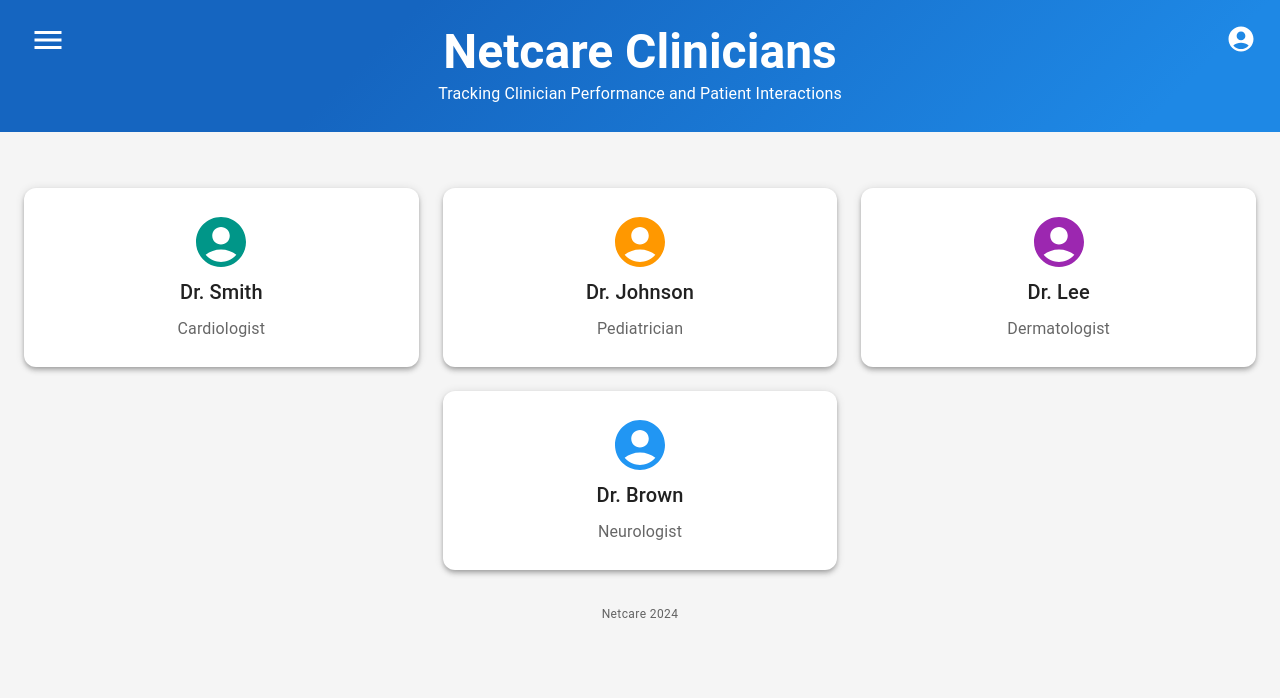
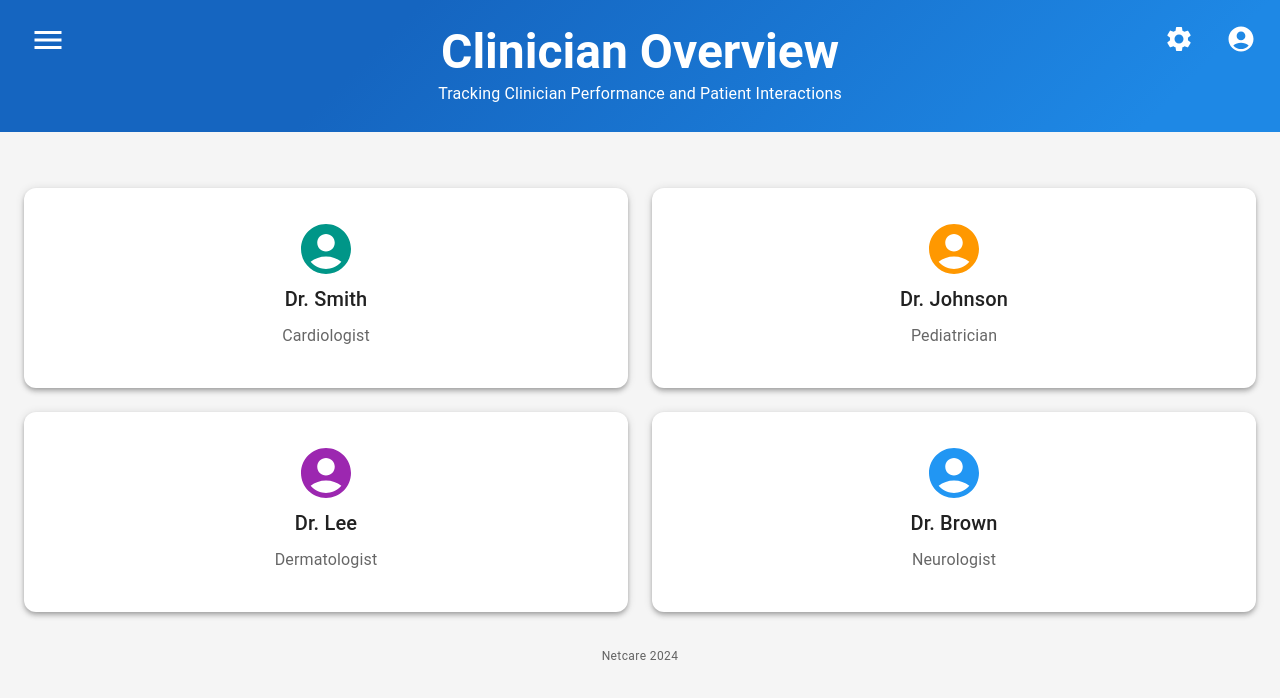
Before and after one commit to cfgcolumbus24/Team-15, a React (Create React App) app in the folder frontend/: page /clinicians in a window 1280 px wide. Shown: the top 698 px of the page. Built offline with nearby package versions, Linux system fonts and the light colour scheme.

Commit message:
Updated layout and header for clinician page

```diff
--- a/frontend/src/pages/clinicians.tsx
+++ b/frontend/src/pages/clinicians.tsx
@@ -9,6 +9,7 @@ import {
   IconButton,
 } from '@mui/material';
 import AccountCircleIcon from '@mui/icons-material/AccountCircle';
+import SettingsIcon from '@mui/icons-material/Settings';
 import { blue, grey, purple, teal, orange } from '@mui/material/colors';
 
 // Sample data for clinician information
@@ -37,7 +38,7 @@ const ClinicianOverview: React.FC = () => {
         <Dropdown />
 
         <Typography variant="h3" fontWeight="bold">
-          Netcare Clinicians
+          Clinician Overview
         </Typography>
         <Typography variant="subtitle1">
           Tracking Clinician Performance and Patient Interactions
@@ -45,6 +46,9 @@ const ClinicianOverview: React.FC = () => {
 
         {/* Icons for Settings and Profile */}
         <Box position="absolute" top={16} right={16} display="flex" gap={2}>
+          <IconButton sx={{ color: 'white', '&:hover': { backgroundColor: blue[300] } }}>
+            <SettingsIcon sx={{ fontSize: 30 }} />
+          </IconButton>
           <IconButton sx={{ color: 'white', '&:hover': { backgroundColor: blue[300] } }}>
             <AccountCircleIcon sx={{ fontSize: 30 }} />
           </IconButton>
@@ -54,9 +58,19 @@ const ClinicianOverview: React.FC = () => {
       <Box p={3} bgcolor={grey[100]} minHeight="100vh">
         <Grid container spacing={3} justifyContent="center">
           {clinicianData.map((clinician, index) => (
-            <Grid item xs={12} sm={6} md={4} key={index}>
-              <Card sx={{ boxShadow: 4, borderRadius: 3 }}>
-                <CardContent sx={{ padding: 3, textAlign: 'center' }}>
+            <Grid item xs={12} sm={6} md={6} key={index}>
+              <Card
+                sx={{
+                  boxShadow: 4,
+                  borderRadius: 3,
+                  height: 200, // Set a fixed height for square shape
+                  display: 'flex',
+                  alignItems: 'center',
+                  justifyContent: 'center',
+                  margin: 'auto' // Center the card
+                }}
+              >
+                <CardContent sx={{ textAlign: 'center' }}>
                   <AccountCircleIcon sx={{ fontSize: 60, color: clinician.color }} />
                   <Typography variant="h6" color="text.primary" gutterBottom>
                     {clinician.name}
```
